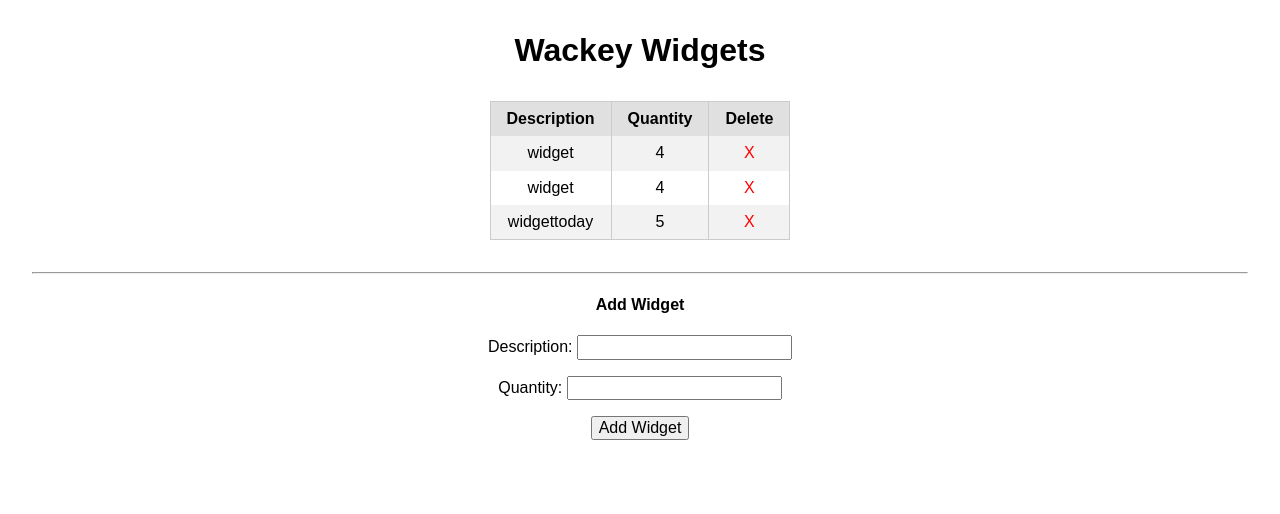
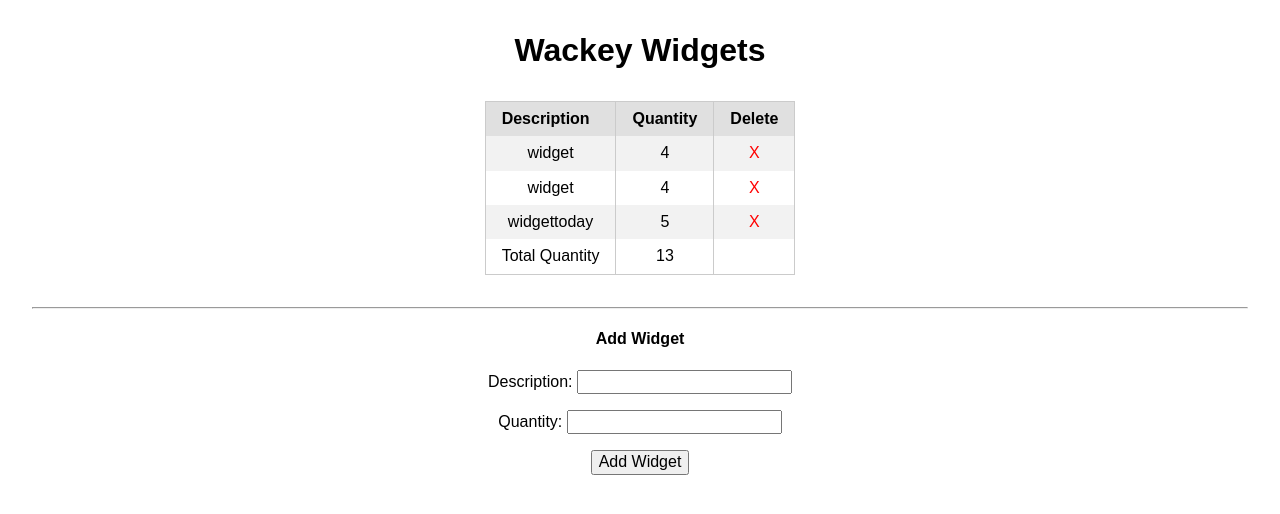
Before and after one commit to wangxiaolialina/wacky-widgets, a Django app: page / in a window 1280 px wide. Shown: the top 514 px of the page. Run offline with Django 3.2, Linux system fonts and the light colour scheme; data comes from the database, SQL or seed files in the repository; some libraries are stand-ins or nearby versions.

Commit message:
delete url on home page and show sum of widget on home page

```diff
--- a/main_app/templates/home.html
+++ b/main_app/templates/home.html
@@ -28,9 +28,14 @@
      <tr>
        <td>{{widget.description}}</td>
        <td>{{widget.quantity}}</td>
-       <td><a>X</a></td>
+       <td><a href= "{% url 'widget_delete' widget.id %}">X</a></td>
      </tr>
      {% endfor %}
+     <tr>
+      <td>Total Quantity</td>
+      <td>{{total_widget}}</td>
+      <td></td>
+    </tr>
    </table>
 
 
```
